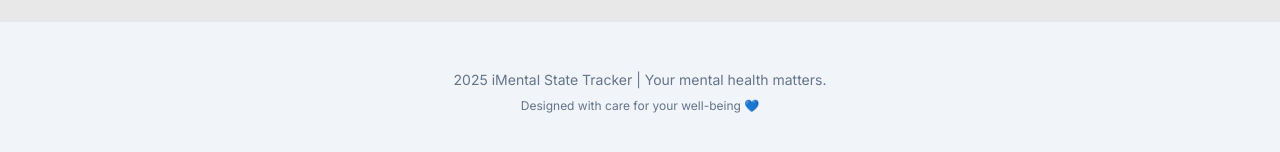
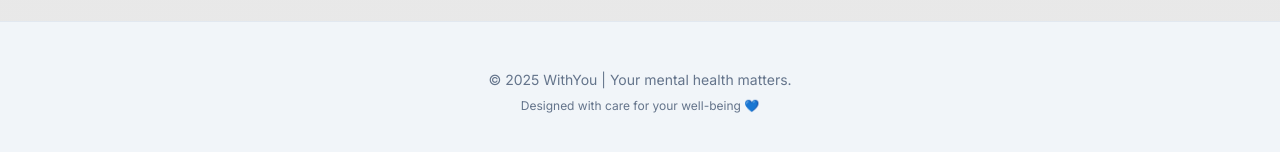
Before and after one commit to zkinhang/imental-health-landing, a Next.js app in the folder imental_landing/: page / in a window 1280 px wide. Shown: the part 5982-6134 px from the top of the page. Built offline with nearby package versions, Linux system fonts and the light colour scheme.

Commit message:
fix: update footer copyright text for consistency and clarity

```diff
--- a/imental_landing/components/footer.tsx
+++ b/imental_landing/components/footer.tsx
@@ -3,7 +3,7 @@ export default function Footer() {
     <footer className="bg-muted border-t border-border">
       <div className="container mx-auto px-5 py-12 text-center">
         <p className="text-sm text-muted-foreground">
-          2025 iMental State Tracker | Your mental health matters.
+          &copy; 2025 WithYou | Your mental health matters.
         </p>
         <p className="text-xs text-muted-foreground mt-2">
           Designed with care for your well-being 💙
```
